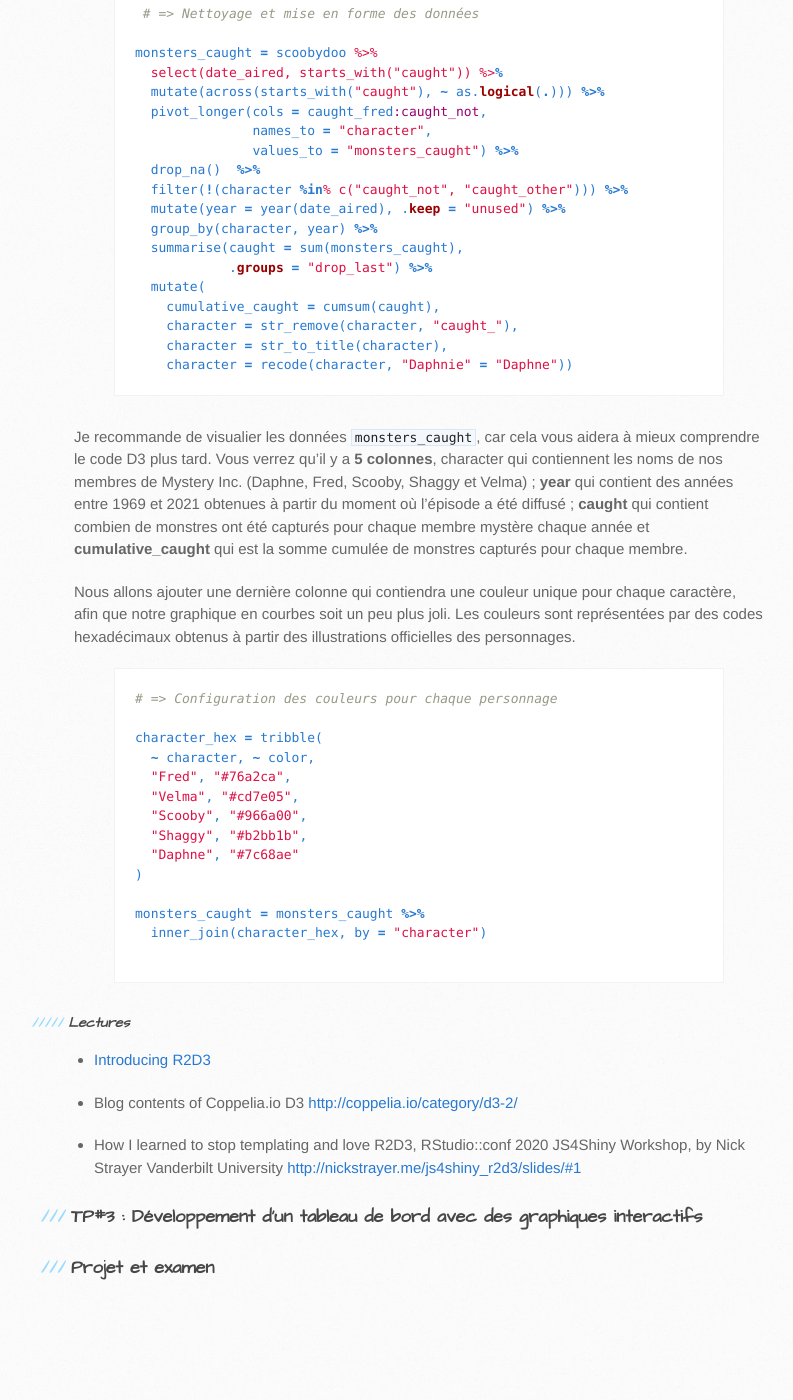
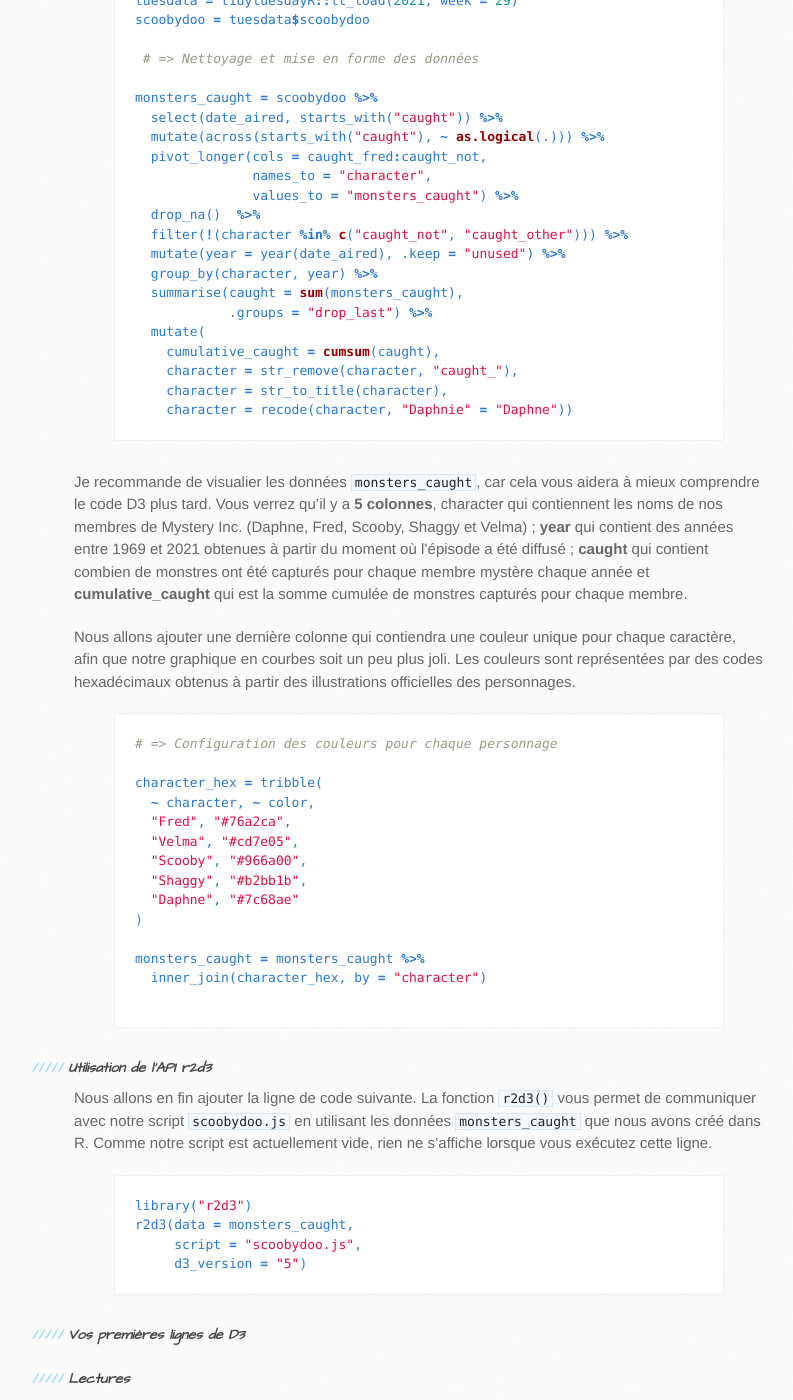
Before and after one commit to armelsoubeiga/Cours, a Jekyll site: the page built from dataviz/_posts/2021-12-11-Visualisation-des-données.md, in a window 1280 px wide and 1400 px high, scrolled down 2939 px. Shown: the whole window, without its empty margins (96-889 px from the left). Built offline with Jekyll 4.4.1, drawn with Linux system fonts in a browser that asks for light colours; before the commit the page ends 4251 px from its top, so only the background shows below that; some of the changed text lies outside the part shown.

Commit message:
Update 2021-12-11-Visualisation-des-données.md

```diff
--- a/dataviz/_posts/2021-12-11-Visualisation-des-données.md
+++ b/dataviz/_posts/2021-12-11-Visualisation-des-données.md
@@ -73,7 +73,7 @@
 
 Vous devrez installer certains packages pour les étapes de nettoyage des données sur R, que vous pouvez installer avec cette ligne de code :
 
-{% highlight ruby %}
+{% highlight R %}
 # => installation des packages
 install.packages(c("dplyr", "lubridate", "r2d3",
                    "stringr", "tidyr", "tidytuesdayR"))
@@ -90,7 +90,7 @@
 
 Dans votre fichier .R, vous pouvez copier les étapes suivantes pour lire les données et les nettoyer en vue de notre visualisation D3. Vous pouvez télécharger les données que nous utiliserons manuellement à partir d' ici [`scoobydoo.csv`](https://github.com/rfordatascience/tidytuesday/blob/master/data/2021/2021-07-13/scoobydoo.csv) si vous préférez les lire à partir d'un fichier CSV.
 
-{% highlight ruby %}
+{% highlight R %}
 # => Charger les données depuis tidytuesday
 tuesdata = tidytuesdayR::tt_load(2021, week = 29)
 scoobydoo = tuesdata$scoobydoo
@@ -135,6 +135,21 @@
 
 {% endhighlight %}
 
+##### *Utilisation de l'API r2d3*
+
+Nous allons en fin ajouter la ligne de code suivante. La fonction `r2d3()` vous permet de communiquer avec notre script `scoobydoo.js` en utilisant les données  `monsters_caught` que nous avons créé dans R. Comme notre script est actuellement vide, rien ne s'affiche lorsque vous exécutez cette ligne.
+
+{% highlight R %}
+library("r2d3")
+r2d3(data = monsters_caught,
+     script = "scoobydoo.js",
+     d3_version = "5")
+{% endhighlight %}
+
+
+##### *Vos premières lignes de D3*
+
+
 ##### *Lectures*
 
 * [Introducing R2D3](Introducing R2D3)
```
Also changed, not shown: other parts of dataviz/_posts/2021-12-11-Visualisation-des-données.md (+1 -1 lines).
